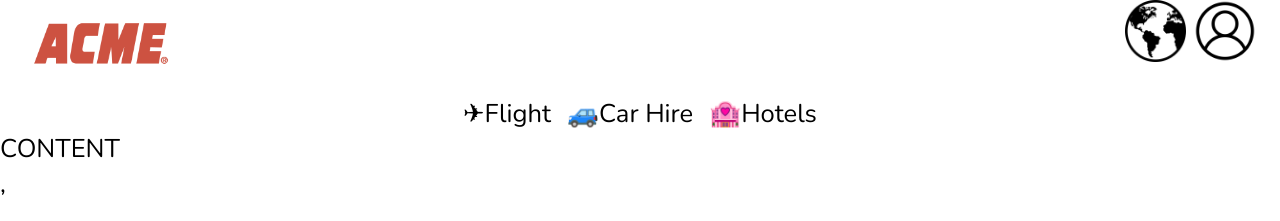
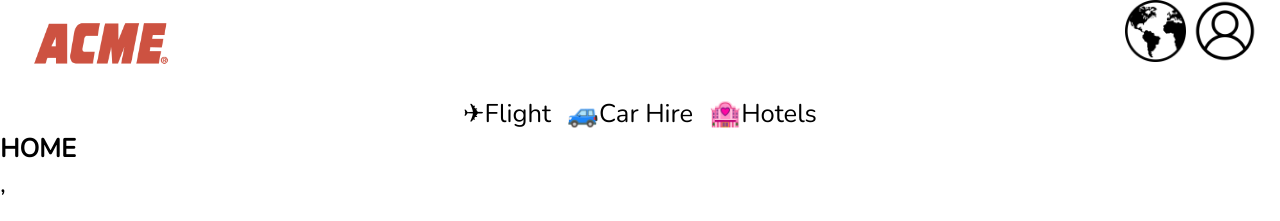
Before and after one commit to CaioCalisto/FlightWebSite, a React (Vite) app in the folder flight-web-site/: page / in a window 1280 px wide. Shown: the top 221 px of the page. Built offline with nearby package versions, Linux system fonts and the light colour scheme.

Commit message:
Router with layout

```diff
--- a/flight-web-site/src/App.tsx
+++ b/flight-web-site/src/App.tsx
@@ -1,12 +1,18 @@
+import { Route, Routes } from 'react-router-dom';
 import PublicLayout from './components/layouts/PublicLayout';
+import Home from './pages/Home';
+import NotFound from './pages/NotFound';
 
 function App() {
 
   return (
     <>
-      <PublicLayout>
-        <div>CONTENT</div>
-      </PublicLayout>
+      <Routes>
+        <Route path="/" element={<PublicLayout /> }>
+          <Route index element={<Home />} />
+          <Route path="*" element={<NotFound />} />
+        </Route>
+      </Routes>
     </>
   )
 }
--- a/flight-web-site/src/components/layouts/PublicLayout.tsx
+++ b/flight-web-site/src/components/layouts/PublicLayout.tsx
@@ -1,16 +1,13 @@
 import { Container, Paper, useMediaQuery } from "@mui/material";
 import React, { ReactNode } from "react";
+import { Outlet } from "react-router-dom";
 import Footer from "../Footer";
 import Header from "../Header";
 import HorizontalMenu from "../HorizontalMenu";
 import SideBarMenu from "../SideBarMenu";
 import SmallFooter from "../SmallFooter";
 
-type LayoutProps = {
-  children: ReactNode;
-};
-
-function PublicLayout({ children }: LayoutProps) {
+function PublicLayout() {
   const medium = useMediaQuery("(min-width:768px)");
 
   if (medium) {
@@ -23,17 +20,22 @@ function PublicLayout({ children }: LayoutProps) {
         </section>
         <section>
           <Container>
-           <HorizontalMenu />
+            <HorizontalMenu />
           </Container>
         </section>
-        <main>{children}</main>
+        <main>
+          <Outlet />
+        </main>
         <section>
-        <Container component="footer" style={{ position: "fixed", bottom: "0", maxWidth: "100%" }}>
-          <Footer />
-        </Container>
+          <Container
+            component="footer"
+            style={{ position: "fixed", bottom: "0", maxWidth: "100%" }}
+          >
+            <Footer />
+          </Container>
         </section>
       </div>
-    )
+    );
   }
 
   return (
@@ -48,9 +50,14 @@ function PublicLayout({ children }: LayoutProps) {
           <SideBarMenu />
         </Container>
       </section>
-      <main>{children}</main>
+      <main>
+        <Outlet />
+      </main>
       <section>
-        <Container component="footer" style={{ position: "fixed", bottom: "0"}}>
+        <Container
+          component="footer"
+          style={{ position: "fixed", bottom: "0" }}
+        >
           <SmallFooter />
         </Container>
       </section>
--- /dev/null
+++ b/flight-web-site/src/pages/NotFound.tsx
@@ -0,0 +1,9 @@
+import React from 'react'
+
+function NotFound() {
+  return (
+    <h1>404 - NOT FOUND!</h1>
+  )
+}
+
+export default NotFound
```
